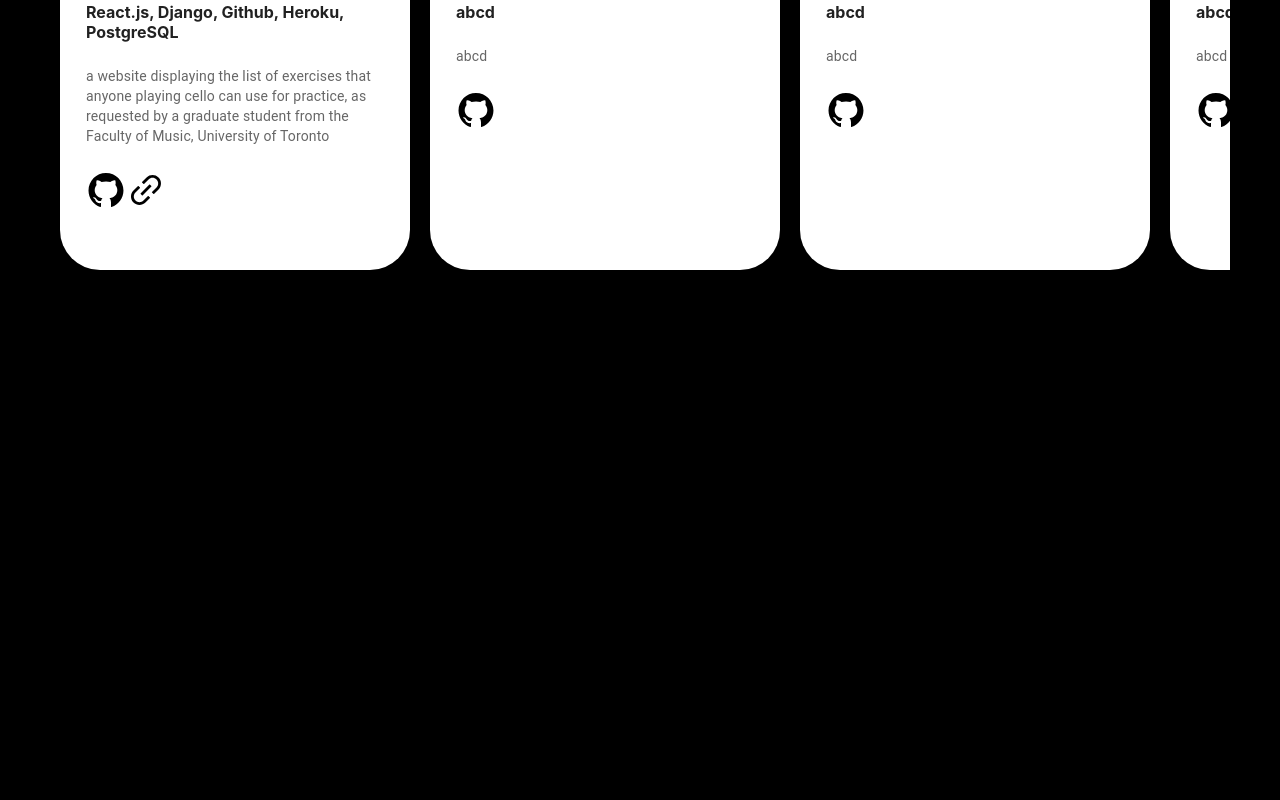
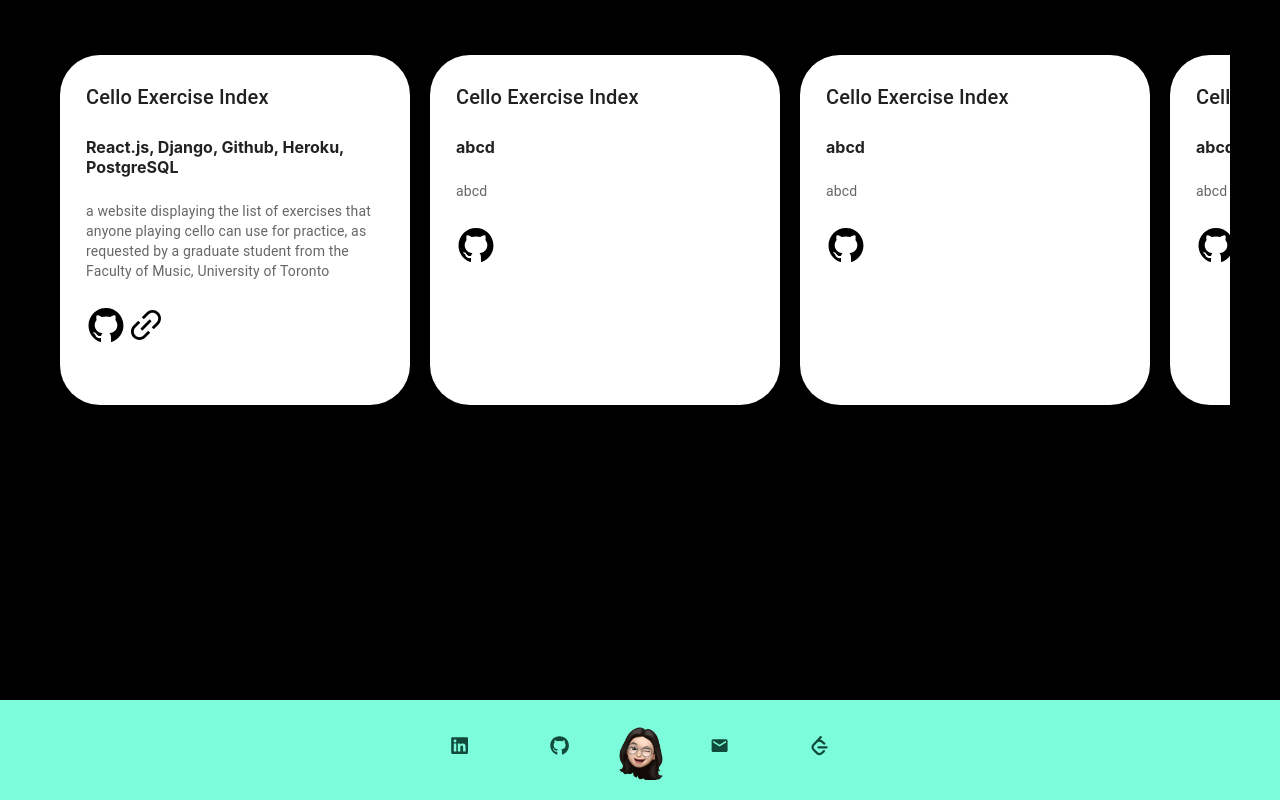
Before and after one commit to eun-chae-s/eun-chae-s.github.io, a React (Create React App) app: page /projects in a window 1280 px wide. Shown: the part 234-1034 px from the top of the page. Before the commit the page ends 800 px from the top, so only its background shows below. Built offline with nearby package versions, Linux system fonts and the light colour scheme; a web font is replaced by a local one.

Commit message:
add footer and delete contact

```diff
--- a/src/components/Footer.js
+++ b/src/components/Footer.js
@@ -1,5 +1,37 @@
 import React from "react";
+import wink from "../images/wink.png";
+import "../css/Footer.css";
+import { MdEmail } from "react-icons/md";
+import { SiLeetcode } from "react-icons/si";
+import { FaLinkedin, FaGithub } from "react-icons/fa";
+import { Typography } from "@mui/material";
 
 export default function Footer() {
-  return <div>Footer</div>;
+  return (
+    <footer className="footer">
+      <Typography className="sns">
+        <a href="https://www.linkedin.com/in/eunchae-seong/">
+          <FaLinkedin />
+        </a>
+      </Typography>
+      <Typography className="sns">
+        <a href="https://github.com/eun-chae-s">
+          <FaGithub />
+        </a>
+      </Typography>
+      <div className="footer-icon">
+        <img src={wink} alt="Avatar with Smile"></img>
+      </div>
+      <Typography className="sns">
+        <a href="mailto:sungeunchae@gmail.com">
+          <MdEmail />
+        </a>
+      </Typography>
+      <Typography className="sns">
+        <a href="https://leetcode.com/Eunchae/">
+          <SiLeetcode />
+        </a>
+      </Typography>
+    </footer>
+  );
 }
--- a/src/components/Header.js
+++ b/src/components/Header.js
@@ -19,7 +19,6 @@ function Header() {
           <NavLink to="/about">About Me</NavLink>
           <NavLink to="/projects">Projects</NavLink>
           <NavLink to="/experience">Experience</NavLink>
-          <NavLink to="/contact">Contact</NavLink>
         </ul>
       </nav>
     </div>
--- a/src/css/Contact.css
+++ /dev/null
@@ -1,15 +0,0 @@
-.contacts {
-  display: flex;
-  flex-direction: row;
-  justify-content: space-evenly;
-  align-items: center;
-  margin-top: 10%;
-}
-.contact-icon {
-  background-color: #7cfcda;
-  border-color: #7cfcda;
-  border-radius: 50%;
-  height: 200px;
-  width: 200px;
-  padding: 20px;
-}
--- /dev/null
+++ b/src/css/Footer.css
@@ -0,0 +1,31 @@
+.footer {
+  background-color: #7cfcda;
+  width: 100%;
+  height: 100px;
+  display: flex;
+  flex-direction: row;
+  justify-content: center;
+}
+
+.footer-icon {
+  display: flex;
+  justify-content: center;
+  align-items: center;
+}
+
+.footer-icon img {
+  height: 60px;
+  width: 60px;
+}
+
+.sns {
+  display: flex;
+  justify-content: center;
+  width: 100px;
+  align-items: center;
+}
+
+.sns a {
+  color: #114a3b;
+  font-size: larger;
+}
--- a/src/index.css
+++ b/src/index.css
@@ -1,13 +1,21 @@
 body {
   margin: 0;
-  font-family: -apple-system, BlinkMacSystemFont, 'Segoe UI', 'Roboto', 'Oxygen',
-    'Ubuntu', 'Cantarell', 'Fira Sans', 'Droid Sans', 'Helvetica Neue',
+  font-family: -apple-system, BlinkMacSystemFont, "Segoe UI", "Roboto", "Oxygen",
+    "Ubuntu", "Cantarell", "Fira Sans", "Droid Sans", "Helvetica Neue",
     sans-serif;
   -webkit-font-smoothing: antialiased;
   -moz-osx-font-smoothing: grayscale;
+  min-height: 100vh;
 }
 
 code {
-  font-family: source-code-pro, Menlo, Monaco, Consolas, 'Courier New',
+  font-family: source-code-pro, Menlo, Monaco, Consolas, "Courier New",
     monospace;
 }
+
+.about-me,
+.projects,
+.experience {
+  padding-bottom: 100px;
+  min-height: 80vh;
+}
--- a/src/index.js
+++ b/src/index.js
@@ -7,7 +7,6 @@ import reportWebVitals from "./reportWebVitals";
 import { createBrowserRouter, RouterProvider } from "react-router-dom";
 import Projects from "./pages/Projects";
 import Experience from "./pages/Experience";
-import Contact from "./pages/Contact";
 
 const root = ReactDOM.createRoot(document.getElementById("root"));
 const router = createBrowserRouter([
@@ -27,10 +26,6 @@ const router = createBrowserRouter([
     path: "experience",
     element: <Experience />,
   },
-  {
-    path: "contact",
-    element: <Contact />,
-  },
 ]);
 
 root.render(
--- a/src/pages/AboutMe.js
+++ b/src/pages/AboutMe.js
@@ -1,6 +1,7 @@
 import React from "react";
 import smile from "../images/smile.png";
 import Header from "../components/Header";
+import Footer from "../components/Footer";
 import "../css/AboutMe.css";
 import { TiArrowDownThick } from "react-icons/ti";
 import LinearProgress from "@mui/material/LinearProgress";
@@ -47,6 +48,7 @@ function AboutMe() {
           ))}
         </div>
       </div>
+      <Footer></Footer>
     </div>
   );
 }
--- a/src/pages/Contact.js
+++ /dev/null
@@ -1,24 +0,0 @@
-import React from "react";
-import wink from "../images/wink.png";
-import { Card, CardContent, Typography } from "@mui/material";
-import Header from "../components/Header";
-import "../css/Contact.css";
-
-export default function Contact() {
-  return (
-    <div>
-      <Header></Header>
-      <div className="contacts">
-        <img className="contact-icon" src={wink} alt="Avatar with Smile"></img>
-        <Card sx={{ minWidth: 500, backgroundColor: "#007757" }}>
-          <CardContent>
-            <Typography variant="h5" color="white" sx={{ fontWeight: "bold" }}>
-              Let's Talk!
-            </Typography>
-            <Typography>Let's connect on LinkedIn!</Typography>
-          </CardContent>
-        </Card>
-      </div>
-    </div>
-  );
-}
--- a/src/pages/Experience.js
+++ b/src/pages/Experience.js
@@ -3,6 +3,7 @@ import Header from "../components/Header";
 import "../css/Experience.css";
 import ExperienceItem from "../components/ExperienceItem";
 import * as experience from "../data/experience.json";
+import Footer from "../components/Footer";
 
 export default function Experience() {
   return (
@@ -38,6 +39,7 @@ export default function Experience() {
           </div>
         </div>
       </div>
+      <Footer></Footer>
     </div>
   );
 }
--- a/src/pages/Projects.js
+++ b/src/pages/Projects.js
@@ -1,5 +1,6 @@
 import React from "react";
 import Header from "../components/Header";
+import Footer from "../components/Footer";
 import "../css/Projects.css";
 import * as projects from "../data/projects.json";
 import { Card, CardContent, Typography } from "@mui/material";
@@ -40,6 +41,7 @@ export default function Projects() {
           </Card>
         ))}
       </div>
+      <Footer></Footer>
     </div>
   );
 }
```
